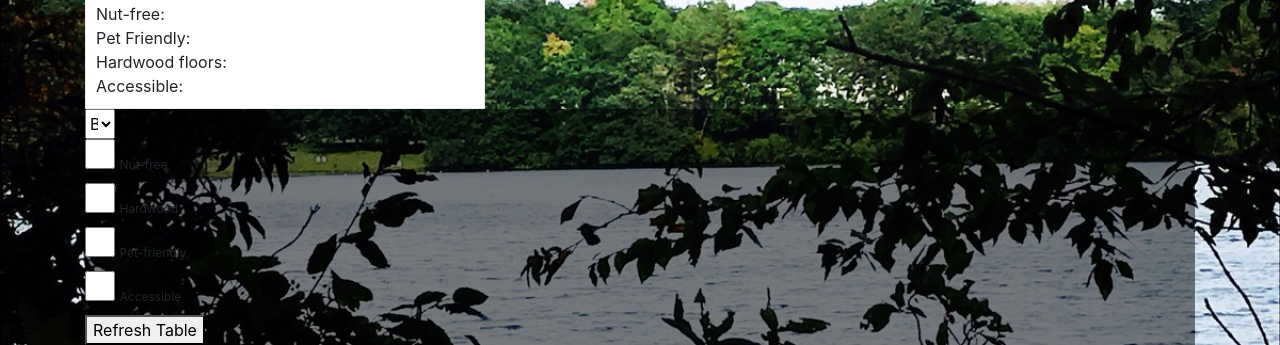
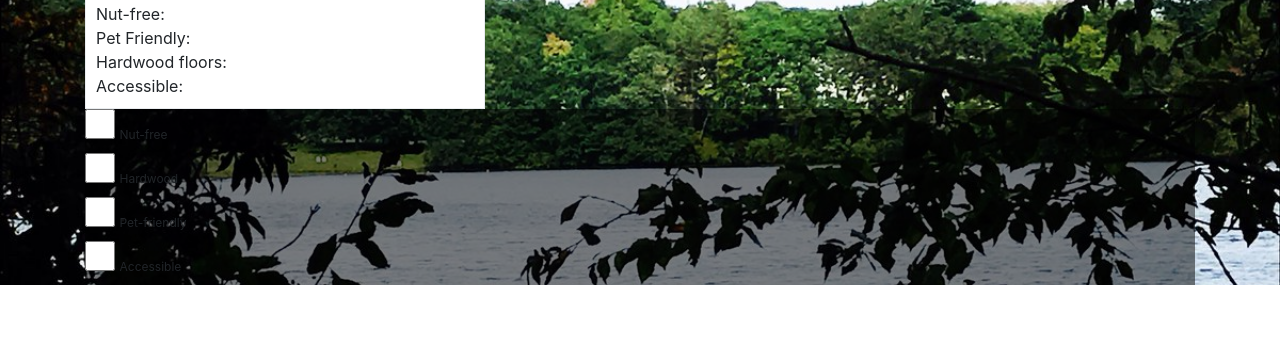
Before and after one commit to dtosca/HouseIt, a Flask app: template templates/index.html in a window 1280 px wide. Shown: the part 551-896 px from the top of the page. After the commit the page ends 836 px from the top, so only its background shows below. Run offline with Flask 2, Linux system fonts and the light colour scheme; the template is opened without the code that fills it, so the values that code supplies are empty; some libraries are stand-ins or nearby versions.

Commit message:
inline stuff

```diff
--- a/templates/index.html
+++ b/templates/index.html
@@ -197,7 +197,7 @@
         </div>
 <!-- form for searching feature -->
         <form class="search" method=POST action="">
-          <select class="inline" name="dorm">
+        <!--   <select class="inline" name="dorm">
               <option>Beebe</option>
               <option>Cazenove</option>
               <option>Munger</option>
@@ -216,7 +216,7 @@
               <option>Stone-Davis</option>
               <option>Simpson West</option>
               <option>Hemlock</option>
-          </select>
+          </select> -->
 
           <fieldset>
               <div>
@@ -237,7 +237,7 @@
               </div>
           </fieldset>
 
-          <button action="/home/">Refresh Table</button>
+          <!-- <button action="/home/">Refresh Table</button> -->
 
 
         </form>
```
